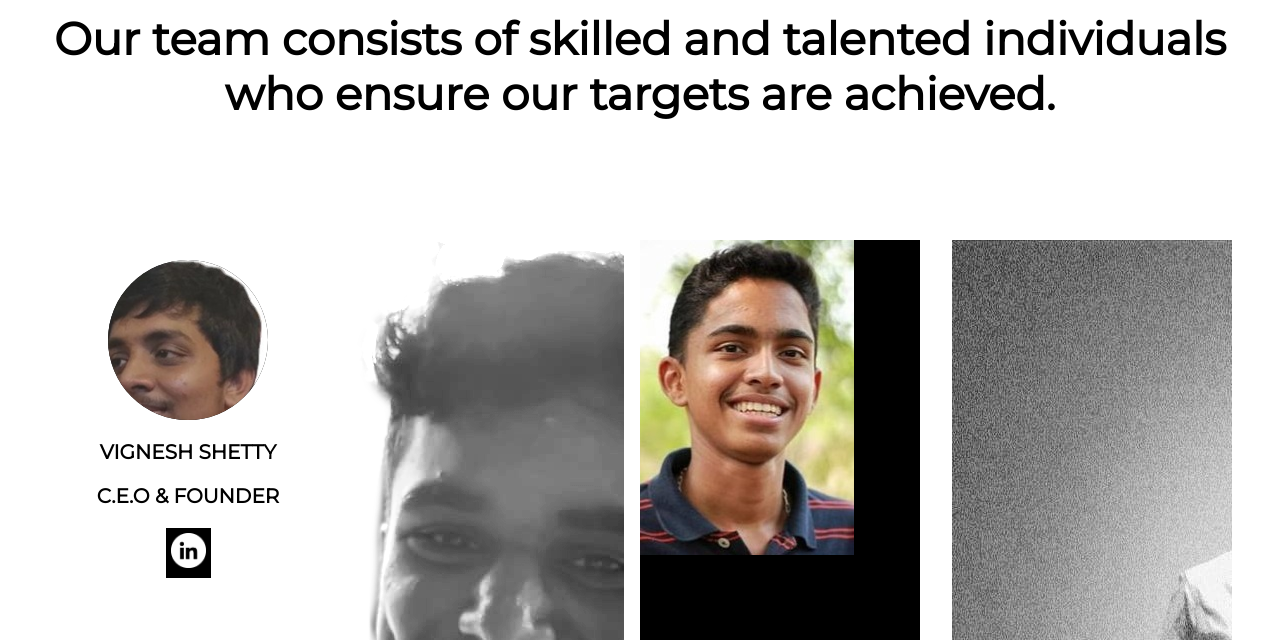
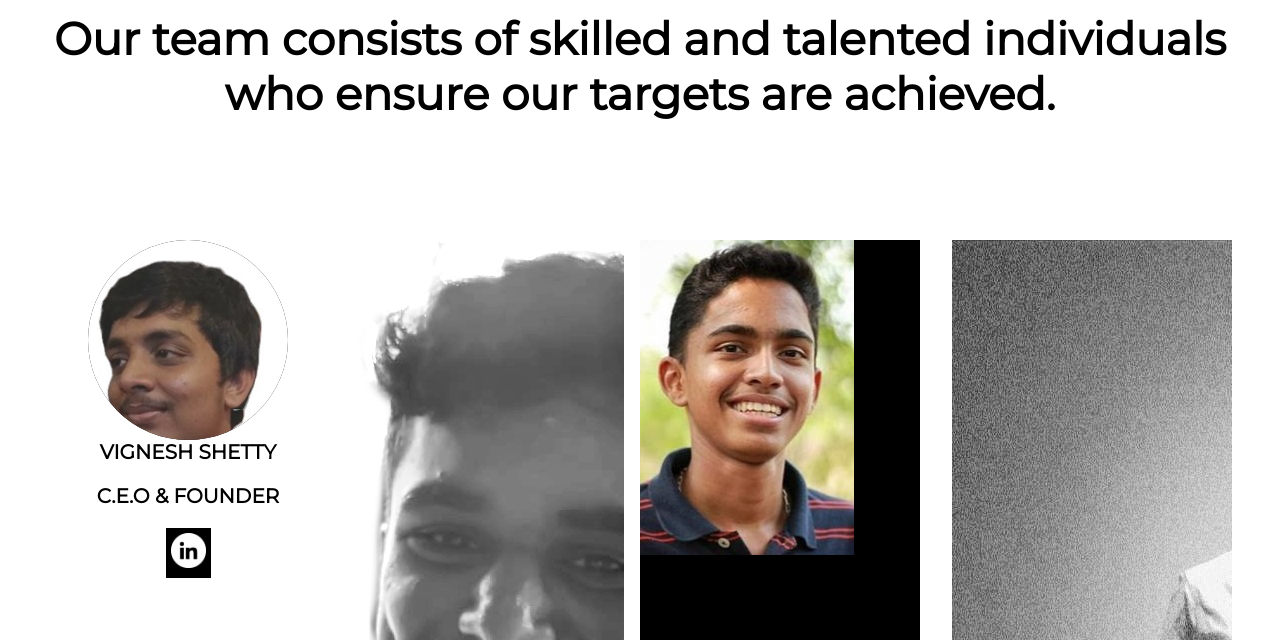
Before and after one commit to data-charya/sdlsmartlabs, a PHP site: page /team.htm in a window 1280 px wide, with the pointer over the restyled element. Shown: the part 598-1242 px from the top of the page. Run offline with PHP 8.4, Linux system fonts and the light colour scheme.

Commit message:
changes]

```diff
--- a/stylesheets/teamstyle.css
+++ b/stylesheets/teamstyle.css
@@ -104,7 +104,7 @@ p{
   transition-delay: 0.5s;
 }
 .container .box:hover .imgbx{
-  clip-path: circle(80px at center 100px);
+  clip-path: circle(100px at center 100px);
   transition-delay: 0s;
 }
 .container .box:hover .imgbx img{
```
